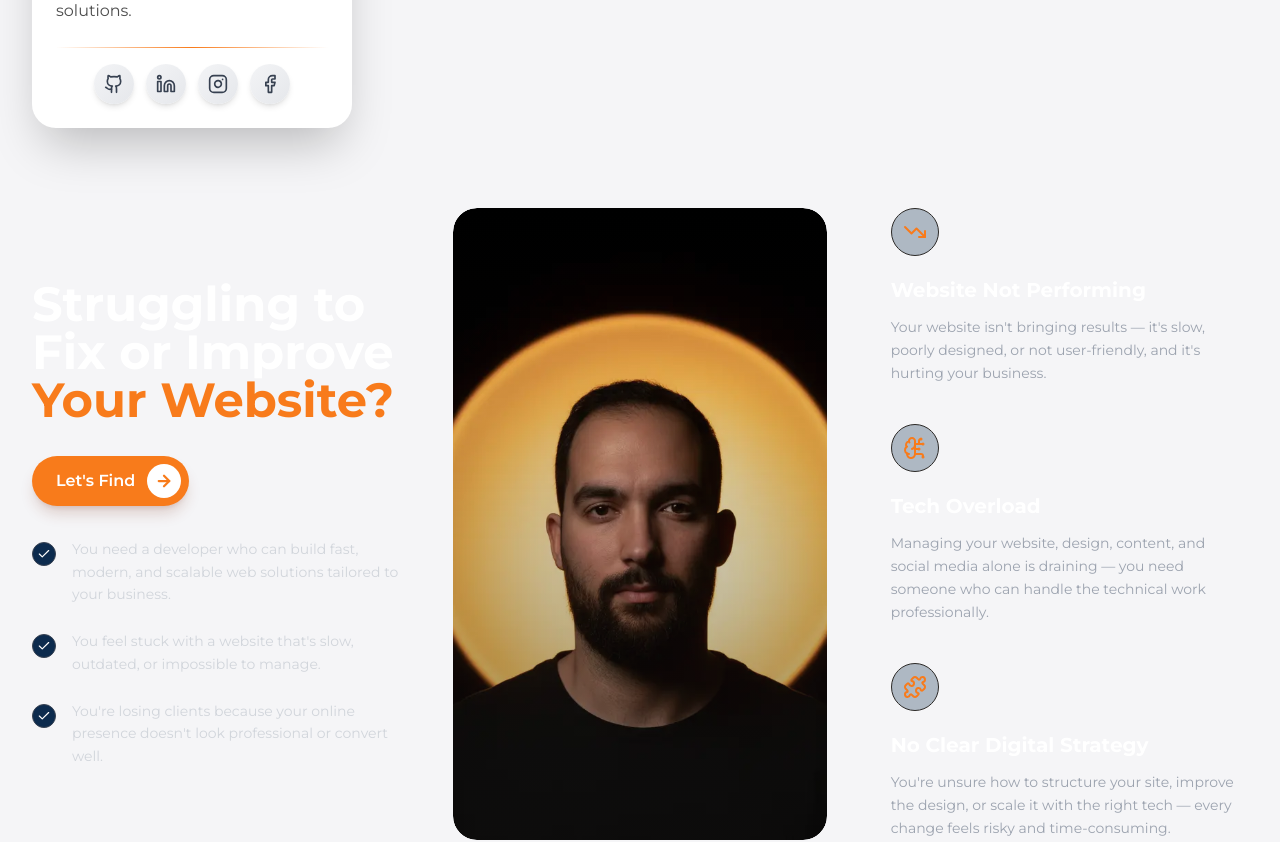
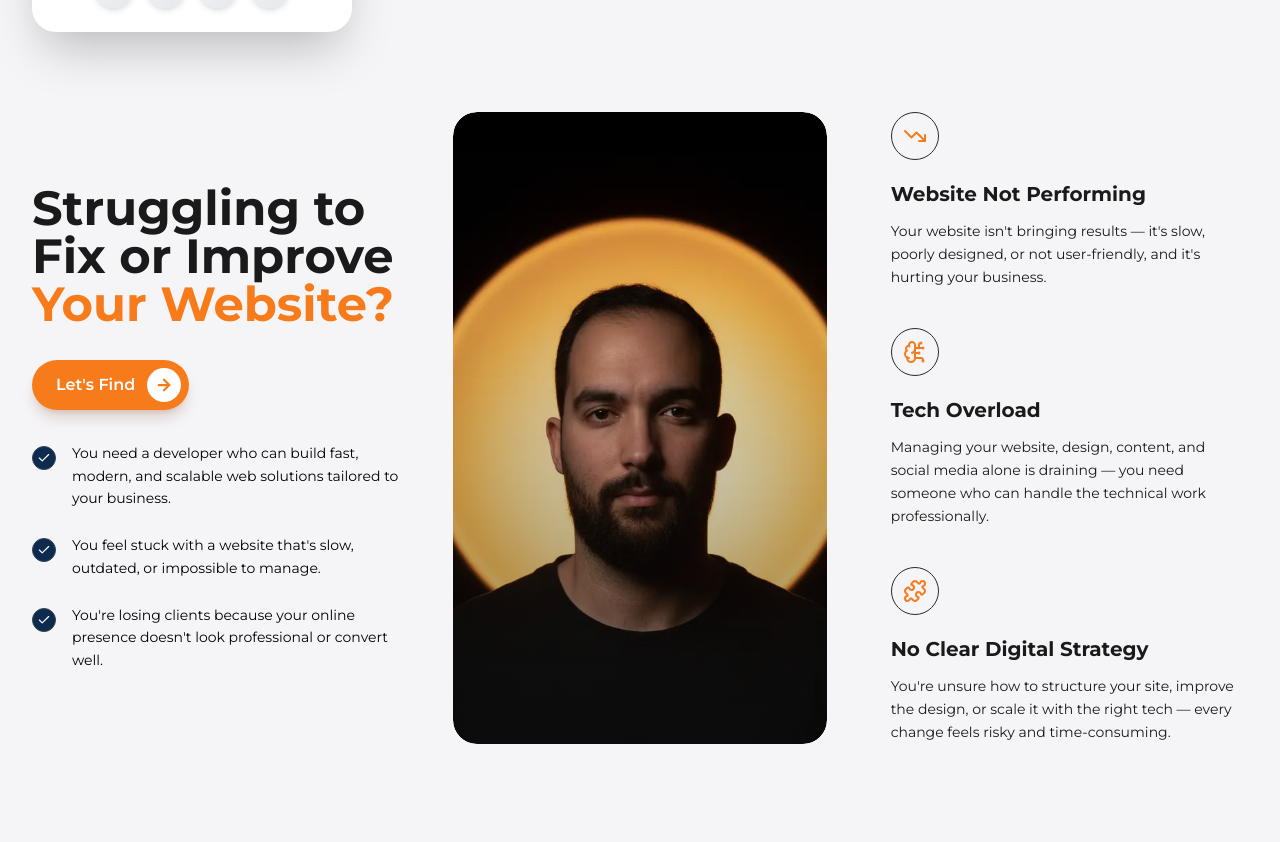
Before and after one commit to KamelMesbahi13/portfolio, a React (Vite) app: page / in a window 1280 px wide. Shown: the part 735-1577 px from the top of the page. Built offline with nearby package versions, Linux system fonts and the light colour scheme.

Commit message:
adding dark / white mode

```diff
--- a/src/Components/Home/HomeAbout/HomeAbout.jsx
+++ b/src/Components/Home/HomeAbout/HomeAbout.jsx
@@ -61,12 +61,15 @@ const FeatureItem = memo(
       `}
         style={{ transitionDelay: `${index * 150}ms` }}
       >
-        {/* Icon with CSS hover */}
-        <div className="w-12 h-12 rounded-full border border-[#2a2826] bg-[#0C2B4E]/30 flex items-center justify-center mb-2 transition-all duration-300 hover:scale-110 hover:rotate-6 hover:border-[#F87B1B]">
+        <div className="w-12 h-12 rounded-full border border-[#2a2826] dark:bg-[#0C2B4E]/30 flex items-center justify-center mb-2 transition-all duration-300 hover:scale-110 hover:rotate-6 hover:border-[#F87B1B]">
           <Icon className="text-[#F87B1B] transition-transform duration-300 group-hover:rotate-[-6deg] group-hover:scale-110" />
         </div>
-        <h3 className="text-xl font-bold text-white">{title}</h3>
-        <p className="text-sm leading-relaxed text-gray-400">{description}</p>
+        <h3 className="text-xl font-bold text-textColorWhite dark:text-white">
+          {title}
+        </h3>
+        <p className="text-sm leading-relaxed text-textColorWhite dark:text-textColorDark">
+          {description}
+        </p>
       </div>
     );
   }
@@ -98,7 +101,9 @@ const CheckItem = memo(({ item, index, isVisible }) => {
       >
         <Check size={14} className="text-white" />
       </div>
-      <p className="text-sm leading-relaxed text-gray-300">{item.content}</p>
+      <p className="text-sm leading-relaxed textColorWhite dark:text-textColorDark">
+        {item.content}
+      </p>
     </li>
   );
 });
@@ -182,7 +187,7 @@ const HomeAbout = () => {
             {/* Title */}
             <h2
               className={`
-                text-4xl font-bold leading-tight text-white lg:text-5xl
+                text-4xl font-bold leading-tight text-textColorWhite dark:text-white lg:text-5xl
                 transition-all duration-700 ease-out
                 ${
                   isVisible
--- a/src/Components/Navbar/Navbar.jsx
+++ b/src/Components/Navbar/Navbar.jsx
@@ -74,7 +74,7 @@ export default function AnimatedNavbar() {
   const [hoveredIndex, setHoveredIndex] = useState(null);
 
   return (
-    <div className="flex items-start justify-center pt-8">
+    <div className="fixed z-50 flex items-start justify-center w-full pt-8">
       <nav className="px-6 py-3 bg-white dark:bg-[#1C1A19] shadow-lg rounded-2xl transition-colors duration-300">
         <div className="flex items-center gap-2 md:gap-4">
           {/* Logo */}
```
